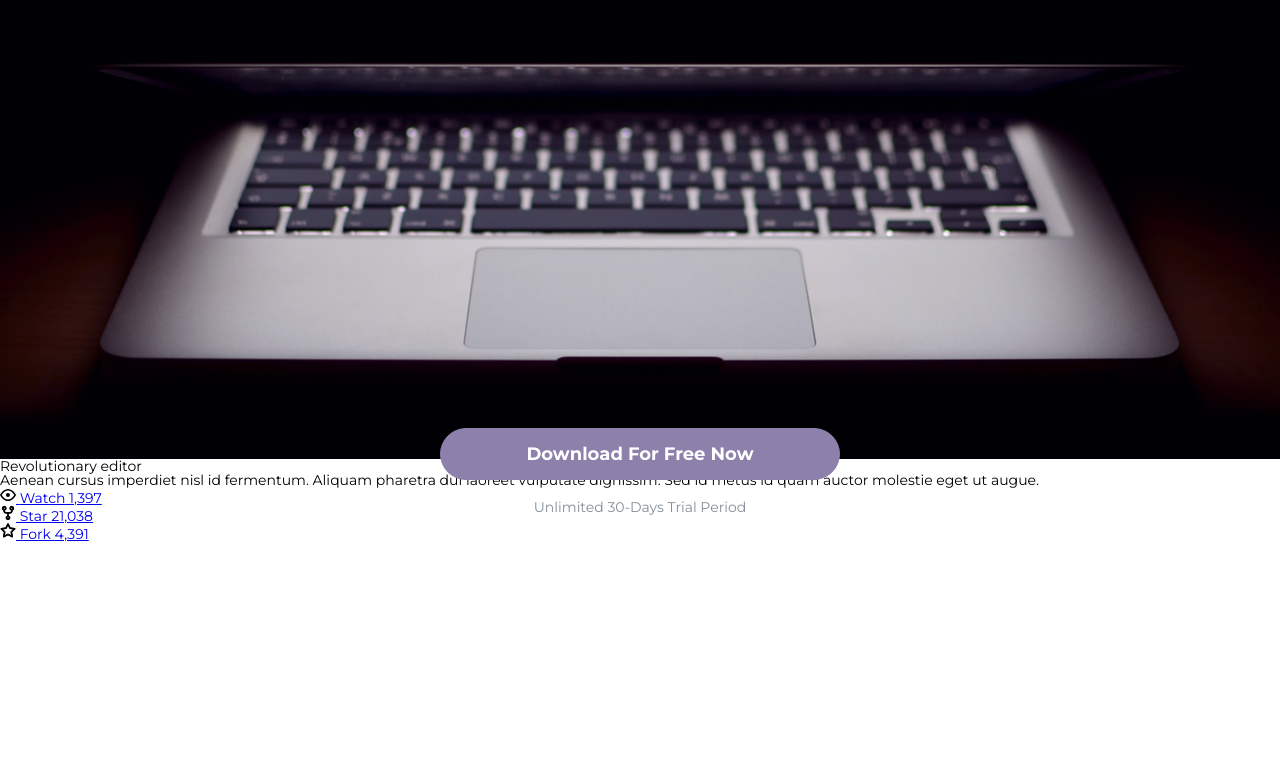
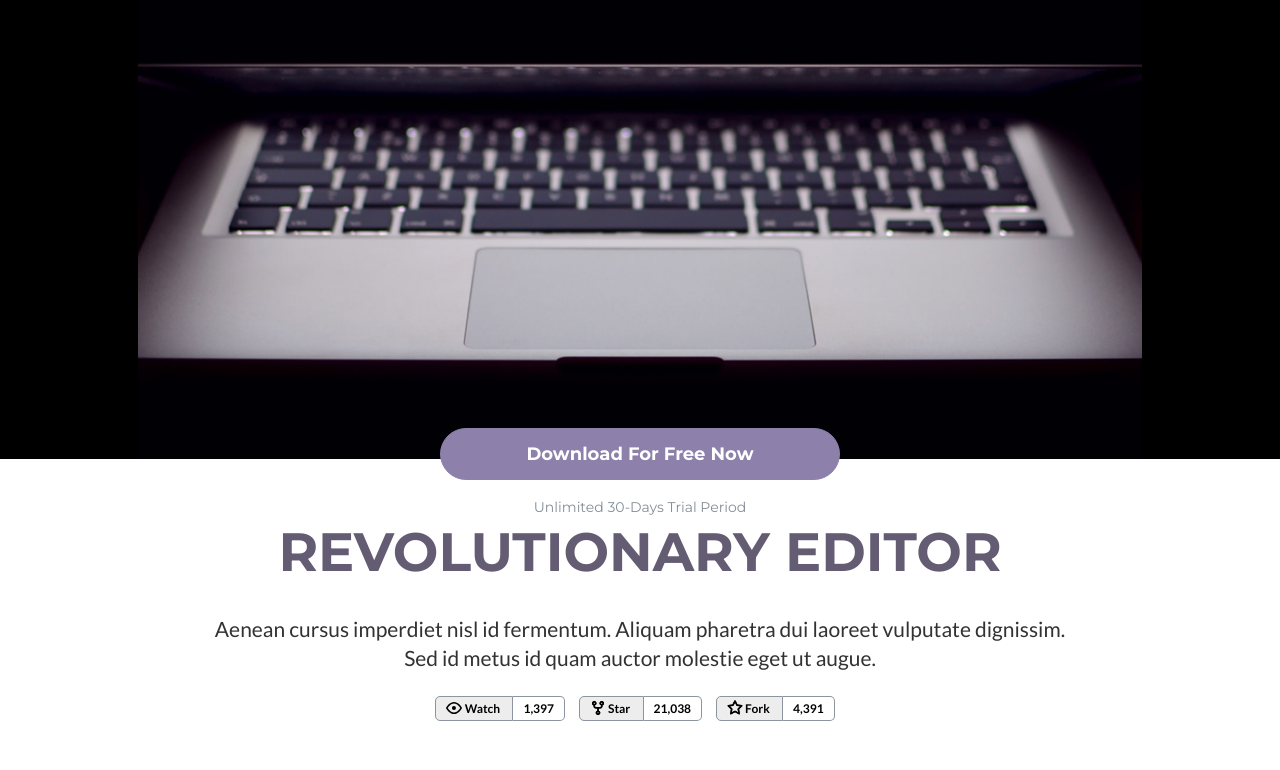
Before and after one commit to kolgasheva/Step-Project-Forkio, a website: page index.html in a window 1280 px wide. Shown: the part 384-1154 px from the top of the page. Before the commit the page ends 927 px from the top, so only its background shows below. Drawn offline with nearby package versions, Linux system fonts and the light colour scheme; files that its build step writes are made by us from their sources; files whose address does not match are found by name.

Commit message:
fix path in css

```diff
--- a/src/scss/abstracts/_abstracts.scss
+++ b/src/scss/abstracts/_abstracts.scss
@@ -1,3 +1,3 @@
-@import "reset";
-@import "mixins";
-@import "variables";
+@import "./reset";
+@import "./mixins";
+@import "./variables";
--- a/src/scss/layout/_layout.scss
+++ b/src/scss/layout/_layout.scss
@@ -0,0 +1,2 @@
+@import "sectioneditor";
+@import "commonstyle";
--- a/src/scss/layout/layout.scss
+++ b/src/scss/layout/layout.scss
@@ -1,2 +1,2 @@
-@import "sectioneditor";
-@import "commonstyle";
+@import "./sectioneditor";
+@import "./commonstyle";
--- a/src/scss/main.scss
+++ b/src/scss/main.scss
@@ -3,6 +3,7 @@
 @import "./abstracts/mixins";
 @import "./layout/header";
 @import "./abstracts/media-queries";
+@import "./layout/_layout";
 
 body {
     font-family: 'Montserrat', sans-serif;
```
Also changed, not shown: 2 other files.
